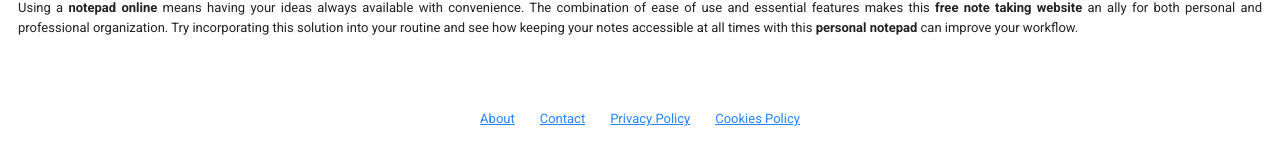
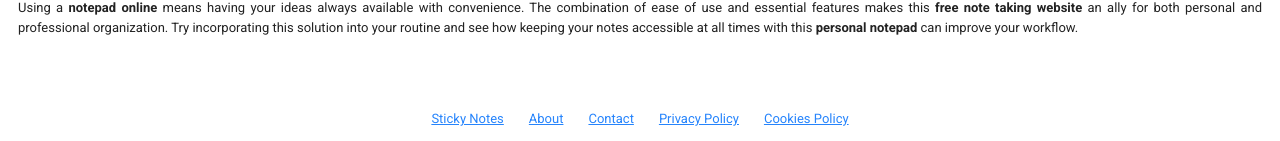
Before and after one commit to Landowski/nottepad, a Jekyll site: the page built from index.html, in a window 1280 px wide. Shown: the part 1870-2011 px from the top of the page. Built offline with Jekyll 4.4.1, drawn with Linux system fonts in a browser that asks for light colours; nearby versions of some CDN libraries; comment, search, counter and statistics services are not loaded.

Commit message:
Update home.html

```diff
--- a/_layouts/home.html
+++ b/_layouts/home.html
@@ -98,7 +98,8 @@
         {{ content }}
 
             <div class="terms">
-                <a href="{{ page.link_about }} " target="_blank">{{ page.text_about }}</a>
+                <a href="https://snotes.site" target="_blank">Sticky Notes</a>
+                <a href="{{ page.link_about }}" target="_blank">{{ page.text_about }}</a>
                 <a href="{{ page.link_contact }}" target="_blank">{{ page.text_contact }}</a>
                 <a href="{{ page.link_privacy }}" target="_blank">{{ page.text_privacy }}</a>
                 <a href="{{ page.link_cookies }}" target="_blank">{{ page.text_cookies }}</a>
```
